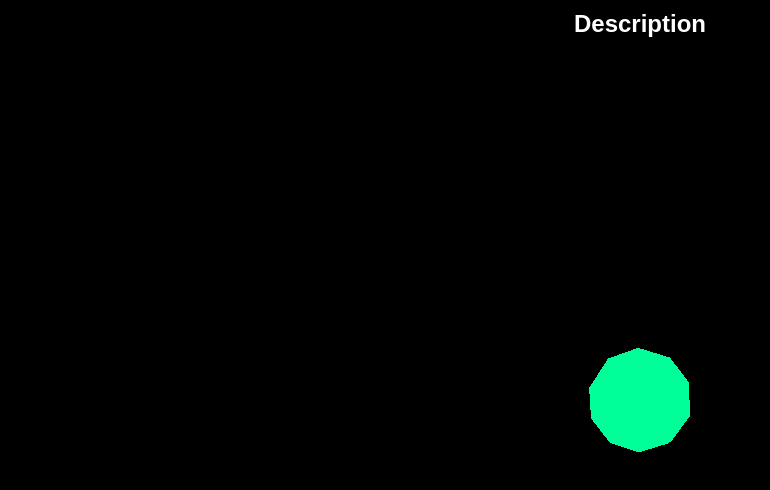
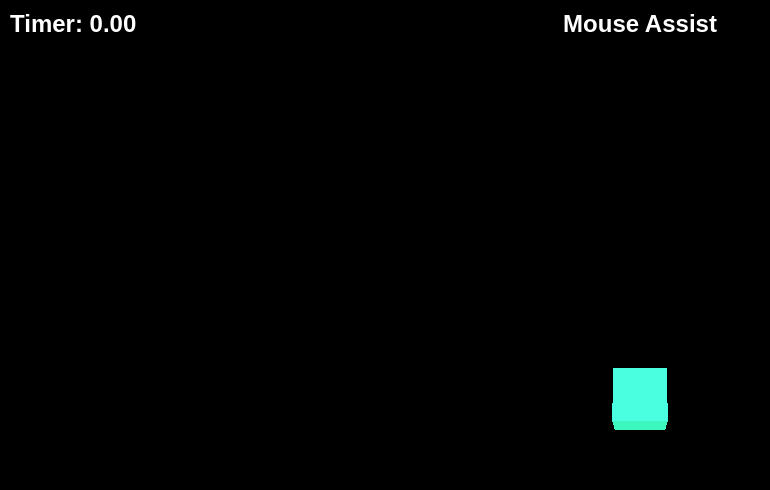
Before and after one commit to Srique8/Projects, a website built with Vite: page Final-Project/index.html in a window 1280 px wide. Shown: the whole page, without its empty margins (0-770 px from the left). Built offline with nearby package versions, Linux system fonts and the light colour scheme.

Commit message:
updating versions

```diff
--- a/Final-Project/index.html
+++ b/Final-Project/index.html
@@ -2,8 +2,16 @@
 <html lang="en">
 	<head>
 		<meta charset="utf-8">
-        <title> Mouse Reflex </title>
+        <title> Mouse Assist </title>
 		<style>
+
+            canvas {
+                position: absolute;
+                <!--width: 900px;-->
+                <!--height: 500px;-->
+                display: block;
+
+            }
 
             #info {
                 position: absolute;
@@ -17,12 +25,30 @@
                 font-weight:900;
                 font-size: x-large;
             }
+            #timer {
+                position: absolute;
+                top: 10px;
+                left: 10px;
+                width: 100%;
+                text-align: left;
+                z-index: 100;
+                display: block;
+                color: white;
+                font-family: Arial;
+                font-weight: 900;
+                font-size: x-large;
+            }
 
-			body {margin:0;}
+			body {
+                background-color:bisque;
+                margin:0;
+                overflow: hidden;
+            }
 		</style>
 	</head>
 	<body>
-        <div id="info">Description</div>
-		<script type="module" src="main.js"></script>
+        <div id="info">Mouse Assist</div>
+        <div id="timer">Timer: 0.00</div>
+		<script  type="module" src="main.js"></script>
 	</body>
 </html>
--- a/Final-Project/main.js
+++ b/Final-Project/main.js
@@ -1,55 +1,180 @@
 import * as THREE from 'three';
 import WebGL from 'three/addons/capabilities/WebGL.js';
+//import {i} from 'vite/dist/node/types.d-aGj9QkWt';
+//
+
+window.addEventListener('resize', () => {
+    const width = window.innerWidth;
+    const height = window.innerHeight;
+
+    renderer.setSize(width, height, false);
+    camera.aspect = width / height;
+    camera.updateProjectionMatrix();
+});
 
 // Scene, Camera, Renderer
 const scene = new THREE.Scene();
 const camera = new THREE.PerspectiveCamera(75, window.innerWidth / window.innerHeight, 0.1, 1000);
 camera.position.z = 5;
 
+const Timer = new THREE.Clock();
+Timer.stop();
+
+
 const renderer = new THREE.WebGLRenderer();
-renderer.setSize(window.innerWidth, window.innerHeight);
-renderer.setAnimationLoop( animate );
-document.body.appendChild(renderer.domElement);
 
-// Sphere Geometry
-const geometry = new THREE.SphereGeometry(0.5, 10, 10);
-const sphereMaterial = new THREE.MeshBasicMaterial({ color: 0x00ff99 });
-const sphere = new THREE.Mesh(geometry, sphereMaterial);
-scene.add(sphere);
+
+const canvas = renderer.domElement;
+
+const width = window.innerWidth;
+const height = window.innerHeight;
+
+renderer.setSize(width, height, false);
+camera.aspect = width / height;
+camera.updateProjectionMatrix();
+
+document.body.appendChild( renderer.domElement );
+
+// Geometry to choose from
+const geometries = [
+    new THREE.SphereGeometry(0.5, 10, 10),
+    new THREE.BoxGeometry(0.5, 0.5, 0.5),
+    new THREE.TetrahedronGeometry(0.5)
+];
+
+// Material for Geometry
+const Material = new THREE.MeshToonMaterial({ color: 0xffffff });
+
+// lights for textured geometry
+const DL = new THREE.DirectionalLight(0x34ebb4, 5.0);
+DL.position.copy(new THREE.Vector3(0,2,2.5));
+
+const opposingDL = new THREE.DirectionalLight(0xffffff, 0.04);
+opposingDL.position.copy(new THREE.Vector3(0,-1,5));
+scene.add( opposingDL )
+scene.add( DL );
+
+// Initialize the first shape
+let ButtonShowing = true;
+let StarterButton = randomShape();
+scene.add(StarterButton);
+
+let CurrentShape = randomShape();
+CurrentShape.position.copy( randomLocation() );
 
 // Raycaster and Mouse Vector
 const raycaster = new THREE.Raycaster();
 const mouse = new THREE.Vector2();
 
-// WebGL Check
-if (WebGL.isWebGL2Available()) {
-	animate();
-} else {
-	const warning = WebGL.getWebGL2ErrorMessage();
-	document.body.appendChild(warning);
-}
 
 // Animation Loop
 function animate() {
-	sphere.rotation.z += 0.01;
-	sphere.rotation.y += 0.01;
-	renderer.render(scene, camera);
+    const elapsedTime = Timer.getElapsedTime();
+
+    //updates the timer on the screen
+    const timerElement = document.getElementById('timer');
+    timerElement.innerText = `Timer: ${elapsedTime.toFixed(2)}`;
+
+    //resets the game when reaching 60 seconds
+    if (elapsedTime >= 10) {
+        Timer.stop();
+        if (!ButtonShowing) {
+
+            StarterButton = randomShape();
+            scene.add(StarterButton);
+            ButtonShowing = true;
+
+
+        }
+
+        console.log("Game Over.. Resetting");
+
+        scene.remove(CurrentShape);
+
+    }
+
+
+    StarterButton.rotation.x += 0.01
+
+    CurrentShape.rotation.x += 0.01;
+    CurrentShape.rotation.y += 0.01;
+    CurrentShape.rotation.z += 0.03;
+    renderer.render(scene, camera);
+
 }
+renderer.setAnimationLoop(animate);
 
 // Event Listener for Mouse Down
 document.addEventListener('mousedown', onMouseDown);
 
 function onMouseDown(event) {
-	// Convert mouse position to normalized device coordinates (-1 to +1)
-	mouse.x = (event.clientX / window.innerWidth) * 2 - 1;
-	mouse.y = -(event.clientY / window.innerHeight) * 2 + 1;
+    // Convert mouse position to normalized device coordinates (-1 to +1)
+    const rect = canvas.getBoundingClientRect();
+    mouse.x = ((event.clientX - rect.left) / rect.width) * 2 - 1;
+    mouse.y = -((event.clientY - rect.top) / rect.height) * 2 + 1;
 
-	// Update the raycaster with the camera and mouse position
-	raycaster.setFromCamera(mouse, camera);
+    // Update the raycaster with the camera and mouse position
+    raycaster.setFromCamera(mouse, camera);
 
-	// Check for intersections with the sphere
-	const intersects = raycaster.intersectObject(sphere);
-	if (intersects.length > 0) {
-		scene.remove(sphere); // Remove the sphere if clicked
-	}
+    // Check for intersections with the current shape
+    const intersectsButton = raycaster.intersectObject(StarterButton);
+    const intersectsObject = raycaster.intersectObject(CurrentShape);
+    if (ButtonShowing) {
+        if (intersectsButton.length > 0) {
+            console.log("start button clicked, starting timer...");
+
+            ButtonShowing = false;
+
+            Timer.start();
+
+            scene.remove(StarterButton);
+            StarterButton.geometry.dispose();
+            StarterButton.material.dispose();
+
+            scene.add( CurrentShape );
+
+        }
+    }
+    if (intersectsObject.length > 0) {
+        console.log("Shape clicked, removing:", CurrentShape);
+        console.log("shape pressed at: ", Timer.getElapsedTime());
+
+        // Properly clean up the current shape
+        scene.remove(CurrentShape);
+        CurrentShape.geometry.dispose();
+        CurrentShape.material.dispose();
+        CurrentShape = null;
+
+        // Create and add a new shape
+        CurrentShape = randomShape();
+        CurrentShape.position.copy(randomLocation());
+        console.log("New shape added at:", CurrentShape.position);
+        scene.add(CurrentShape);
+    }
 }
+
+
+// return a random location between the planes of the camera
+function randomLocation() {
+    const z = -(Math.random() * 8 + 7); // Random Z
+    const height = 2 * Math.abs(z) * Math.tan(THREE.MathUtils.degToRad(75) / 2);
+    const width = height * camera.aspect;
+    const x = (Math.random() - 0.5) * width;
+    const y = (Math.random() - 0.5) * height;
+    return new THREE.Vector3(x, y, z);
+}
+
+
+// returns a random shape of the geometries
+function randomShape() {
+    const randIndex = Math.floor(Math.random() * geometries.length);
+    const geometry = geometries[randIndex].clone();
+    const mesh = new THREE.Mesh(geometry, Material.clone());
+    return mesh;
+}
+
+// WebGL Check
+if (!WebGL.isWebGL2Available()) {
+    const warning = WebGL.getWebGL2ErrorMessage();
+    document.body.appendChild(warning);
+}
```
